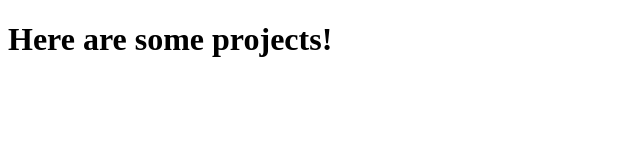
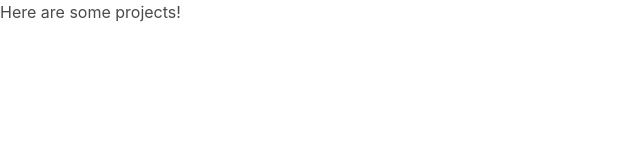
Before and after one commit to race-briggs/Portfolio, a website: page public/pages/projects.html in a window 1280 px wide. Shown: the whole page, without its empty margins (0-640 px from the left). Drawn offline with nearby package versions, Linux system fonts and the light colour scheme.

Commit message:
bulma insurance

```diff
--- a/public/pages/projects.html
+++ b/public/pages/projects.html
@@ -4,11 +4,14 @@
   <meta charset="UTF-8">
   <meta name="viewport" content="width=device-width, initial-scale=1.0">
   <meta http-equiv="X-UA-Compatible" content="ie=edge">
-  <link rel="stylesheet" href="https://cdn.jsdelivr.net/npm/bulma@0.8.0/bulma.sass">
+  <link rel="stylesheet" href="https://cdn.jsdelivr.net/npm/bulma@0.8.0/css/bulma.min.css">
   <script defer src="https://use.fontawesome.com/releases/v5.3.1/js/all.js"></script>
   <title>Race's Super Projects</title>
 </head>
 <body>
   <h1>Here are some projects!</h1>
+  <script>
+    import 'bulma/css/bulma.css';
+  </script>
 </body>
 </html>
```
Also changed, not shown: public/pages/index.html (+4 -1 lines).
